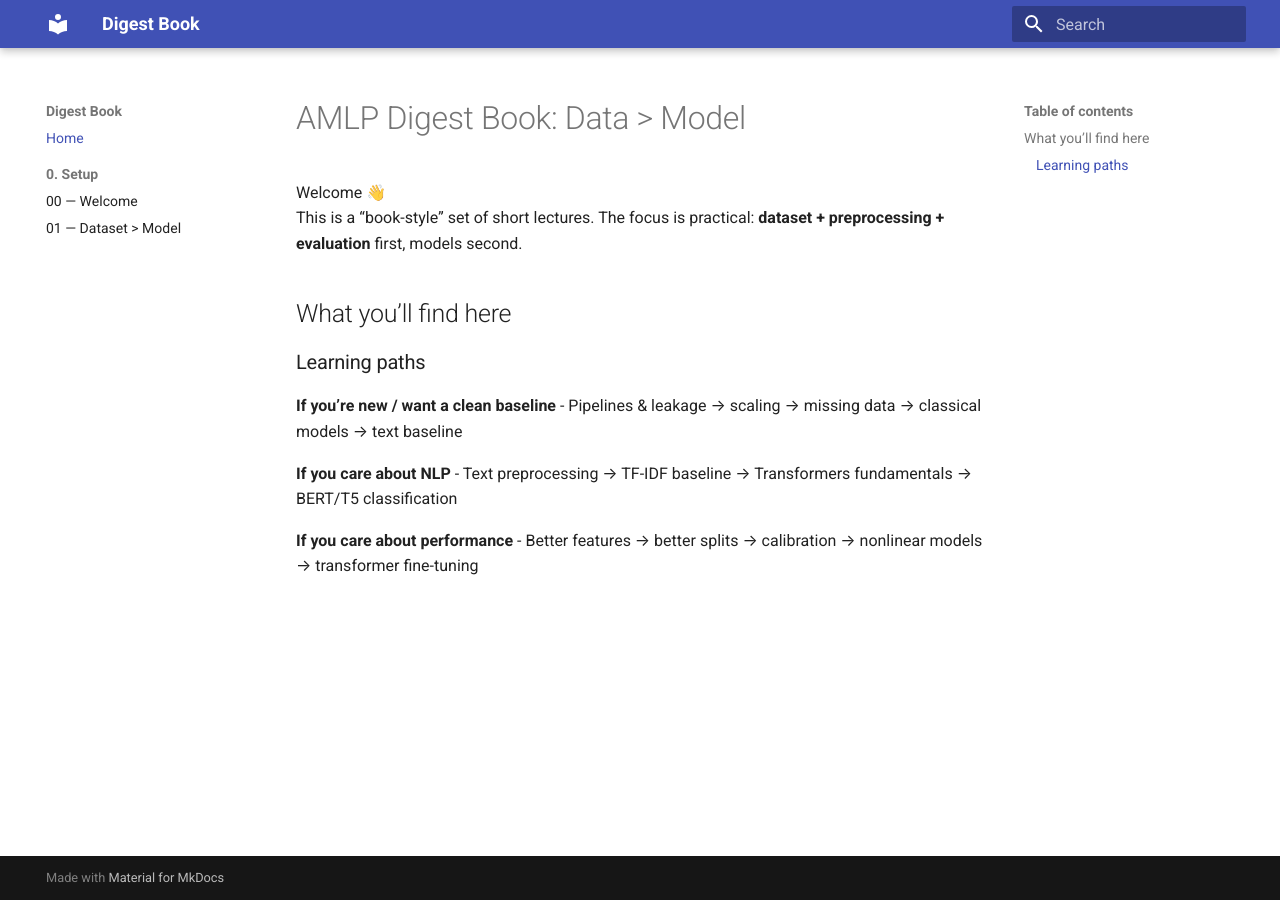
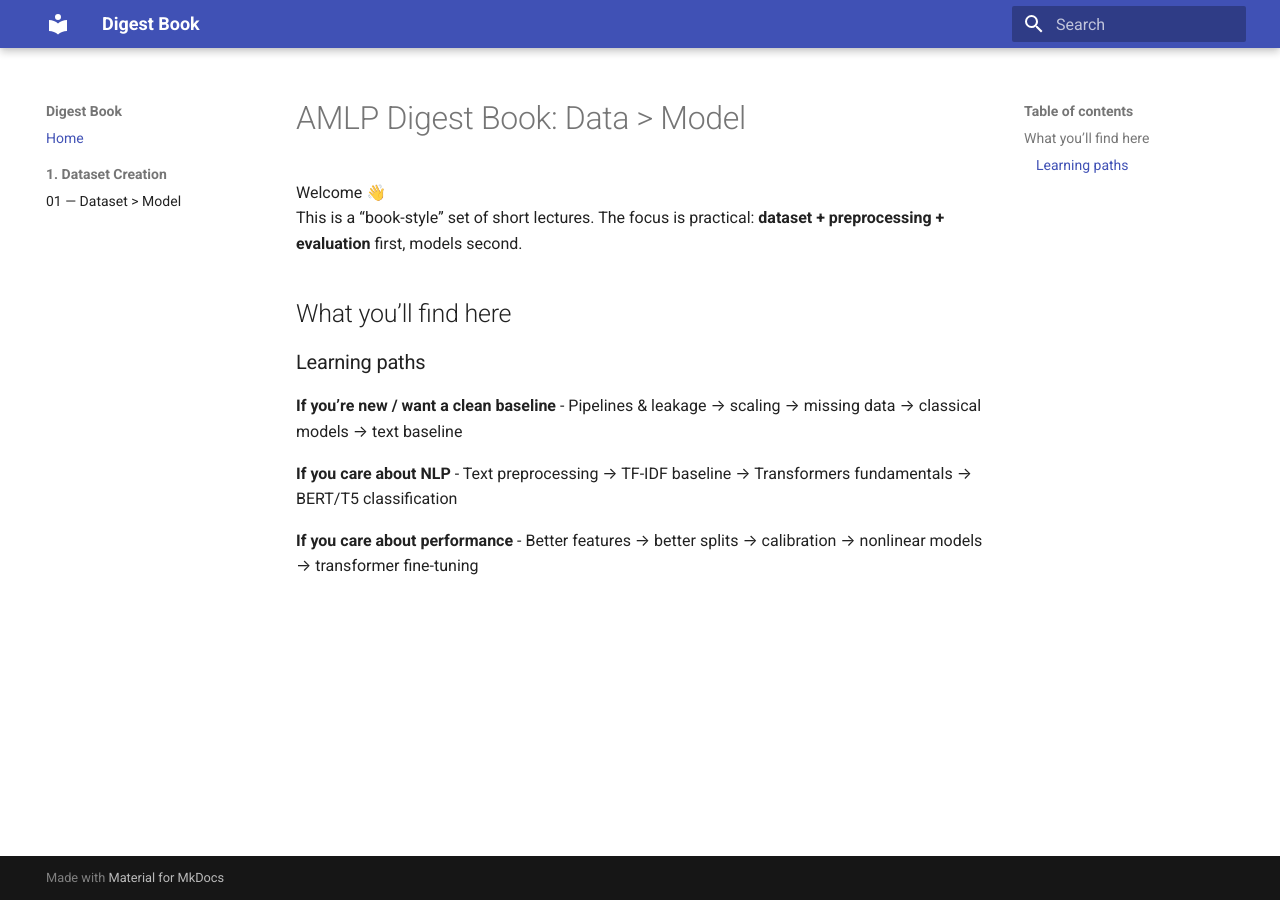
Before and after one commit to andreagiussani/amlp, an MkDocs documentation site: the page built from docs/index.md, in a window 1280 px wide. Built offline with MkDocs 1.6.1 and Material for MkDocs 9.7.7, drawn with Linux system fonts in a browser that asks for light colours.

Commit message:
:hammer: fix: adaapt structure

```diff
--- a/mkdocs.yml
+++ b/mkdocs.yml
@@ -21,6 +21,5 @@ markdown_extensions:
 
 nav:
   - Home: index.md
-  - 0. Setup:
-      - "00 — Welcome": lectures/00-welcome.md
+  - 1. Dataset Creation:
       - "01 — Dataset > Model": lectures/01-dataset-beats-model.md
```
